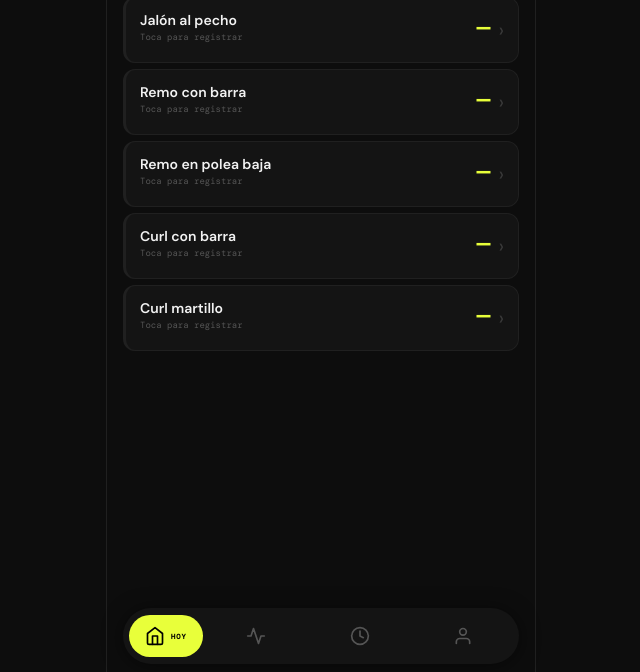
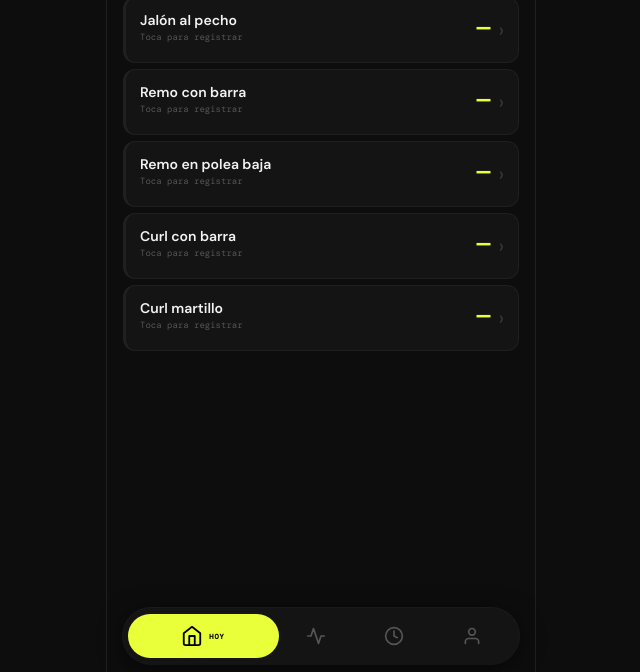
Before and after one commit to JeanCarlos82/ProyectoWas, a plain HTML site: page index.html in a window 1280 px wide. Shown: the part 128-800 px from the top of the page, without its empty margins (319-959 px from the left). Drawn offline with nearby package versions, Linux system fonts and the light colour scheme.

Commit message:
Smooth nav pill animation: label expands/collapses fluidly
- Active tab grows with flex transition (0.4s cubic-bezier)
- Label animates max-width 0→80px with fade-in
- Icon scales up smoothly on active
- Inactive tabs shrink proportionally
- No display:none/block jump - pure CSS transitions
- Subtle border ring on nav pill
- Bump SW to v9

Co-Authored-By: Claude Opus 4.6 (1M context) <noreply@anthropic.com>

```diff
--- a/styles.css
+++ b/styles.css
@@ -102,20 +102,35 @@ html,body{height:100%;width:100%;background:var(--bg);color:var(--text);font-fam
   border-radius:999px;
   margin:0 var(--margin) 8px;
   margin-bottom:calc(8px + var(--safe-bottom));
-  padding:6px;
+  padding:5px;
   height:56px;
-  gap:4px;
-  box-shadow:0 2px 20px rgba(0,0,0,0.5);
+  gap:2px;
+  box-shadow:0 4px 24px rgba(0,0,0,0.55),0 0 0 1px var(--border);
 }
-.ni{flex:0 0 auto;width:42px;height:42px;display:flex;align-items:center;justify-content:center;gap:6px;cursor:pointer;-webkit-tap-highlight-color:transparent;position:relative;transition:all 0.3s cubic-bezier(0.4,0,0.2,1);border-radius:999px;background:transparent;padding:0;}
-.ni:active{transform:scale(0.9);}
-.ni svg{width:20px;height:20px;color:var(--muted2);transition:color 0.25s;flex-shrink:0;}
-.ni .nlbl{font-family:'DM Mono',monospace;font-size:7px;letter-spacing:1px;color:#000;text-transform:uppercase;display:none;white-space:nowrap;font-weight:600;}
-.ni.active{background:var(--accent);width:auto;padding:0 16px;flex:0 0 auto;}
-.ni.active svg{color:#000;}
-.ni.active .nlbl{display:block;}
-/* Inactive items share remaining space equally */
-.ni:not(.active){flex:1 1 0;}
+.ni{
+  flex:1 1 0;height:44px;display:flex;align-items:center;justify-content:center;gap:7px;
+  cursor:pointer;-webkit-tap-highlight-color:transparent;
+  position:relative;border-radius:999px;background:transparent;padding:0 4px;
+  transition:flex 0.4s cubic-bezier(0.4,0,0.2,1),background 0.35s ease,padding 0.4s cubic-bezier(0.4,0,0.2,1),transform 0.15s;
+  overflow:hidden;
+}
+.ni:active{transform:scale(0.92);}
+.ni svg{
+  width:20px;height:20px;flex-shrink:0;
+  color:var(--muted2);
+  transition:color 0.3s ease,transform 0.35s cubic-bezier(0.4,0,0.2,1);
+}
+.ni .nlbl{
+  font-family:'DM Mono',monospace;font-size:7px;letter-spacing:1px;color:#000;
+  text-transform:uppercase;white-space:nowrap;font-weight:600;
+  max-width:0;opacity:0;overflow:hidden;
+  transition:max-width 0.4s cubic-bezier(0.4,0,0.2,1),opacity 0.3s ease 0.05s;
+}
+.ni.active{
+  background:var(--accent);flex:1.8 1 0;padding:0 14px;
+}
+.ni.active svg{color:#000;transform:scale(1.1);}
+.ni.active .nlbl{max-width:80px;opacity:1;}
 
 /* ── MODAL ── */
 .overlay{position:fixed;inset:0;background:rgba(0,0,0,0.85);backdrop-filter:blur(4px);-webkit-backdrop-filter:blur(4px);z-index:100;display:flex;align-items:flex-end;opacity:0;pointer-events:none;transition:opacity 0.25s;}
--- a/sw.js
+++ b/sw.js
@@ -1,4 +1,4 @@
-const CACHE_NAME = 'gym-v8';
+const CACHE_NAME = 'gym-v9';
 const ASSETS = [
   '/',
   '/index.html',
```
